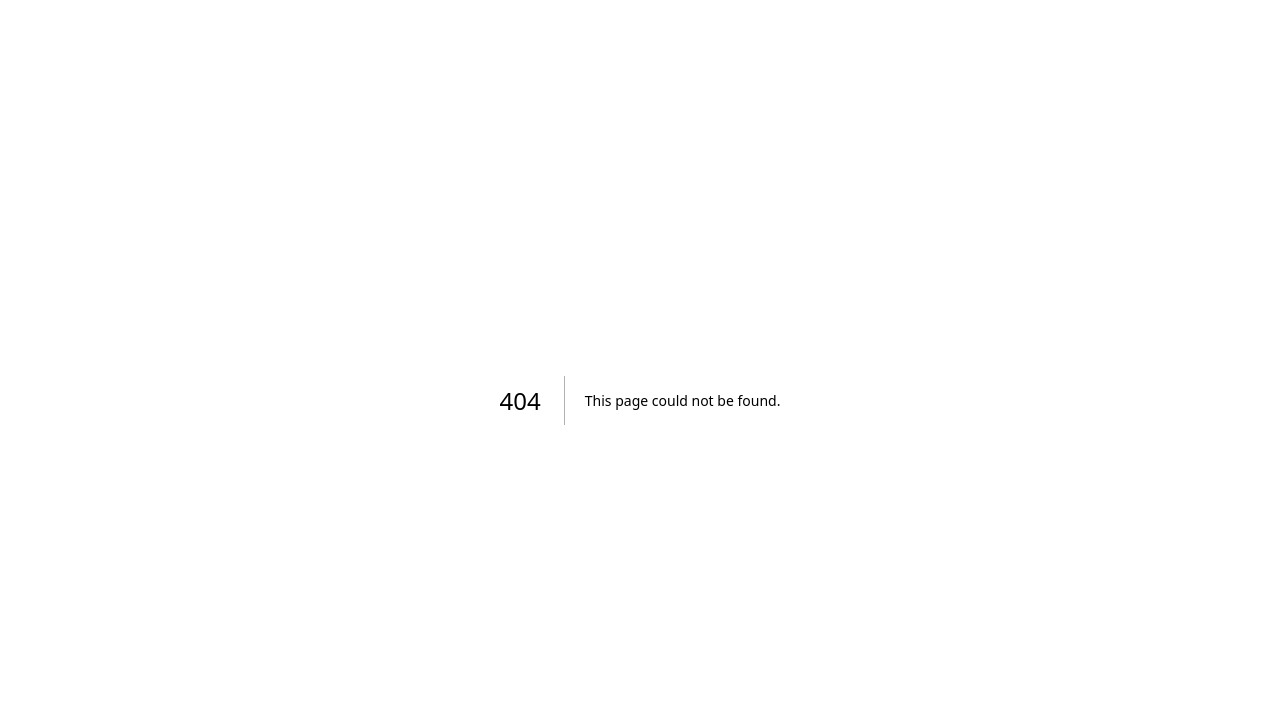
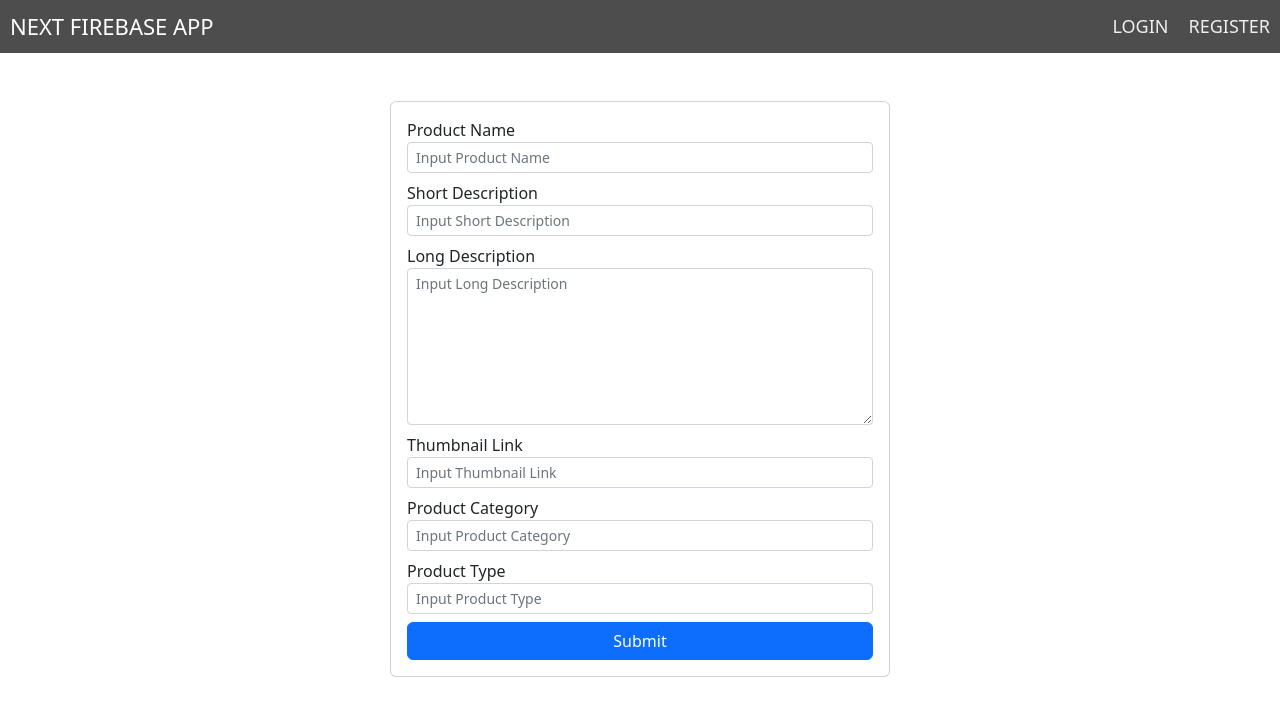
Before and after one commit to alfathmuqoddas/next-firebase-app, a Next.js app: page /add-product in a window 1280 px wide. Before the commit this address had no page. Shown: the top 716 px of the page. Built offline with nearby package versions, Linux system fonts and the light colour scheme.

Commit message:
update adding add-product form

```diff
--- a/Assets/Navbar.js
+++ b/Assets/Navbar.js
@@ -1,8 +1,8 @@
 //import styles from "./Navbar.module.css"
 import Link from "next/link";
-import {useRouter} from "next/router";
-import {auth} from "../Components/Firebase"
-import {signOut} from "firebase/auth"
+import { useRouter } from "next/router";
+import { auth } from "../Components/Firebase";
+import { signOut } from "firebase/auth";
 
 const Navbar = () => {
   const user = auth.currentUser;
@@ -12,19 +12,21 @@ const Navbar = () => {
     e.preventDefault();
     if (confirm("Are you sure want to Logout?")) {
       signOut(auth).then(() => {
-                router.push('/');
+        router.push("/");
       });
     } else {
       // do nothing
     }
-	}
+  };
 
   return (
     <div className="navbar p-0">
       <input type="checkbox" id="navbar-check" />
       <div className="navbar-header">
         <div className="navbar-title">
-                <Link className="nav-link" href="/">NEXT FIREBASE APP</Link>
+          <Link className="nav-link" href="/">
+            NEXT FIREBASE APP
+          </Link>
         </div>
       </div>
       <div className="navbar-btn">
@@ -34,19 +36,22 @@ const Navbar = () => {
           <span></span>
         </label>
       </div>
-            {user ?
+      {user ? (
         <div className="navbar-links">
           <Link href="/Profile">{user.displayName || user.email}</Link>
-                <Link href="" onClick={SignOut}>LOGOUT</Link>
+          <Link href="/add-product">Add Product</Link>
+          <Link href="" onClick={SignOut}>
+            LOGOUT
+          </Link>
         </div>
-              :
+      ) : (
         <div className="navbar-links">
           <Link href="/Login">LOGIN</Link>
           <Link href="/Register">REGISTER</Link>
         </div>
-            }
+      )}
     </div>
-    )
-}
+  );
+};
 
 export default Navbar;
--- /dev/null
+++ b/Components/NewProductForm.js
@@ -0,0 +1,64 @@
+export default function NewProductForm({ onSubmit, onChange }) {
+  return (
+    <div className="container-fluid">
+      <div className="card mx-auto w-100 my-5" style={{ maxWidth: "500px" }}>
+        <div className="card-body">
+          <form className="" onSubmit={onSubmit}>
+            <label htmlFor="product-name">Product Name</label>
+            <input
+              name="productName"
+              onChange={onChange}
+              className="form-control form-control-sm mb-2"
+              placeholder="Input Product Name"
+              type="text"
+            />
+            <label htmlFor="shortdesc">Short Description</label>
+            <input
+              name="shortdesc"
+              className="form-control form-control-sm mb-2"
+              onChange={onChange}
+              placeholder="Input Short Description"
+              type="text"
+            />
+            <label htmlFor="longdesc">Long Description</label>
+            <textarea
+              name="longdesc"
+              className="form-control form-control-sm mb-2"
+              onChange={onChange}
+              placeholder="Input Long Description"
+              rows="7"
+              col="50"
+            ></textarea>
+            <label htmlFor="thumbnail">Thumbnail Link</label>
+            <input
+              name="thumbnail"
+              className="form-control form-control-sm mb-2"
+              onChange={onChange}
+              placeholder="Input Thumbnail Link"
+              type="text"
+            />
+            <label htmlFor="category">Product Category</label>
+            <input
+              name="category"
+              className="form-control form-control-sm mb-2"
+              onChange={onChange}
+              placeholder="Input Product Category"
+              type="text"
+            />
+            <label htmlFor="type">Product Type</label>
+            <input
+              name="type"
+              className="form-control form-control-sm mb-2"
+              onChange={onChange}
+              placeholder="Input Product Type"
+              type="text"
+            />
+            <div className="d-grid">
+              <input type="submit" className="btn btn-primary" value="Submit" />
+            </div>
+          </form>
+        </div>
+      </div>
+    </div>
+  );
+}
--- /dev/null
+++ b/pages/add-product/index.js
@@ -0,0 +1,29 @@
+import Layout from "../../Assets/Layout";
+import NewProductForm from "../../Components/NewProductForm";
+import { useState } from "react";
+
+export default function index() {
+  const [state, setState] = useState({
+    productName: "",
+    shortdesc: "",
+    longdesc: "",
+    thumbnail: "",
+    category: "",
+    type: "",
+  });
+
+  const handleInput = (e) => {
+    setState({
+      ...state,
+      [e.target.name]: e.target.value,
+    });
+  };
+
+  const handleSubmit = () => {};
+
+  return (
+    <Layout>
+      <NewProductForm onChange={handleInput} onSubmit={handleSubmit} />
+    </Layout>
+  );
+}
```
Also changed, not shown: Components/Home.js (+31 -16 lines), pages/Profile/index.js (+38 -19 lines). Lines whose indentation alone changed are shown as unchanged.
